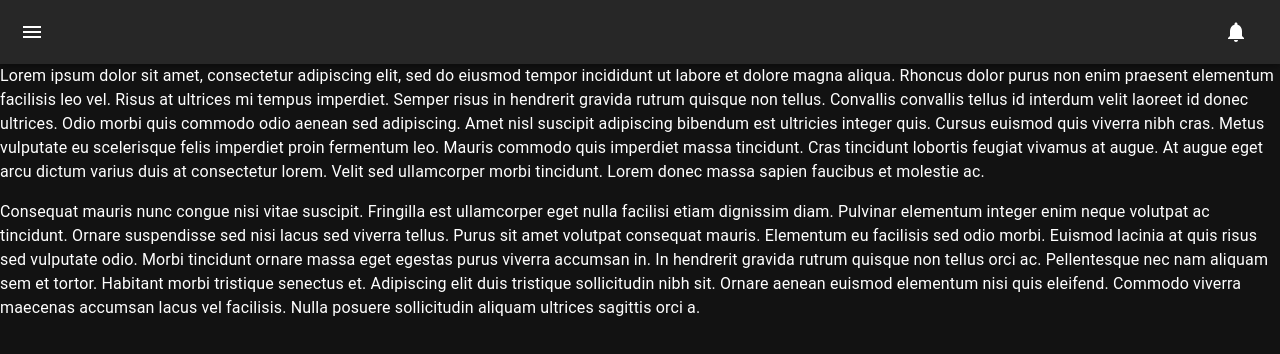
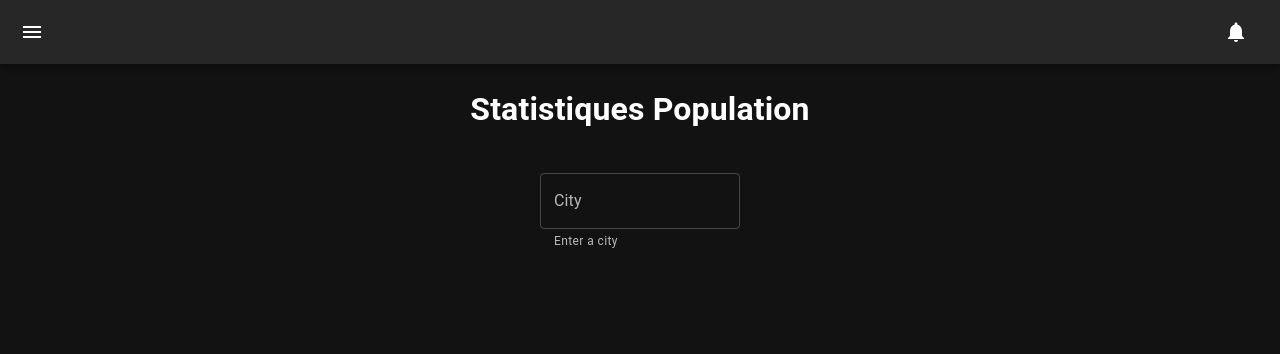
Before and after one commit to MarthL/grc, a React (Create React App) app: page / in a window 1280 px wide. Shown: the top 354 px of the page. Built offline with nearby package versions, Linux system fonts and the light colour scheme.

Commit message:
add field with useEffect + useState

```diff
--- a/src/components/Corpus/Corpus.jsx
+++ b/src/components/Corpus/Corpus.jsx
@@ -1,36 +1,26 @@
-import { Typography } from "@mui/material";
+// import { Typography } from "@mui/material";
+import { Container, TextField, Box } from "@mui/material";
+import { React, useState, useEffect } from "react";
+
 
 const Corpus = () => {
+
+  const [input, setInput] = useState('');
+  useEffect(() => {
+    console.log(input);
+  })
+
   return(
     <>
-      <Typography paragraph>
-  Lorem ipsum dolor sit amet, consectetur adipiscing elit, sed do eiusmod
-  tempor incididunt ut labore et dolore magna aliqua. Rhoncus dolor purus non
-  enim praesent elementum facilisis leo vel. Risus at ultrices mi tempus
-  imperdiet. Semper risus in hendrerit gravida rutrum quisque non tellus.
-  Convallis convallis tellus id interdum velit laoreet id donec ultrices.
-  Odio morbi quis commodo odio aenean sed adipiscing. Amet nisl suscipit
-  adipiscing bibendum est ultricies integer quis. Cursus euismod quis viverra
-  nibh cras. Metus vulputate eu scelerisque felis imperdiet proin fermentum
-  leo. Mauris commodo quis imperdiet massa tincidunt. Cras tincidunt lobortis
-  feugiat vivamus at augue. At augue eget arcu dictum varius duis at
-  consectetur lorem. Velit sed ullamcorper morbi tincidunt. Lorem donec massa
-  sapien faucibus et molestie ac.
-</Typography>
-<Typography paragraph>
-  Consequat mauris nunc congue nisi vitae suscipit. Fringilla est ullamcorper
-  eget nulla facilisi etiam dignissim diam. Pulvinar elementum integer enim
-  neque volutpat ac tincidunt. Ornare suspendisse sed nisi lacus sed viverra
-  tellus. Purus sit amet volutpat consequat mauris. Elementum eu facilisis
-  sed odio morbi. Euismod lacinia at quis risus sed vulputate odio. Morbi
-  tincidunt ornare massa eget egestas purus viverra accumsan in. In hendrerit
-  gravida rutrum quisque non tellus orci ac. Pellentesque nec nam aliquam sem
-  et tortor. Habitant morbi tristique senectus et. Adipiscing elit duis
-  tristique sollicitudin nibh sit. Ornare aenean euismod elementum nisi quis
-  eleifend. Commodo viverra maecenas accumsan lacus vel facilisis. Nulla
-  posuere sollicitudin aliquam ultrices sagittis orci a.
-</Typography>
-</>
+    <Box sx={{width: "auto", textAlign: "center"}}> <h1>Statistiques Population</h1> </Box>
+    <Box sx={{ my: '5vh', mx: 'auto', width: 200 }}>
+      <TextField
+        helperText="Enter a city"
+        label="City"
+        onChange={(e) => setInput(e.target.value)}
+      />
+    </Box>
+    </>
 )
 }
 
```
